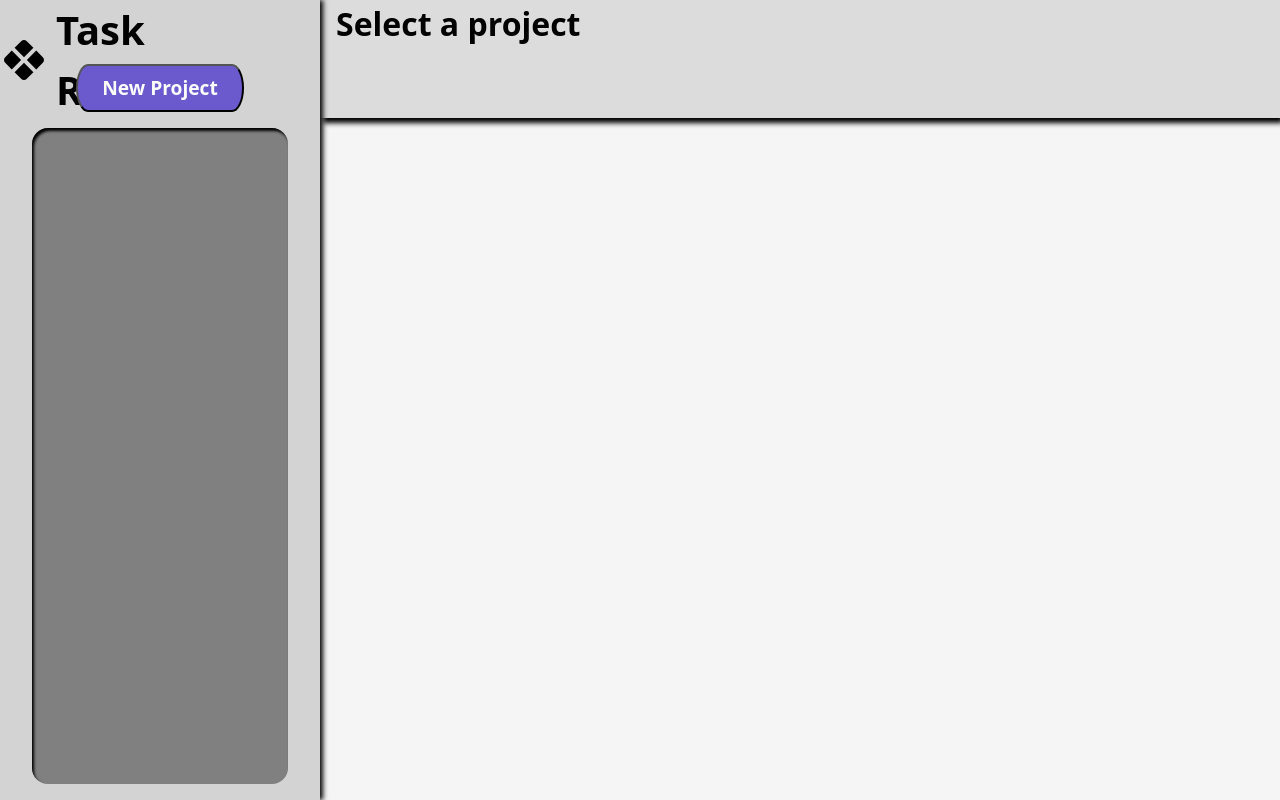
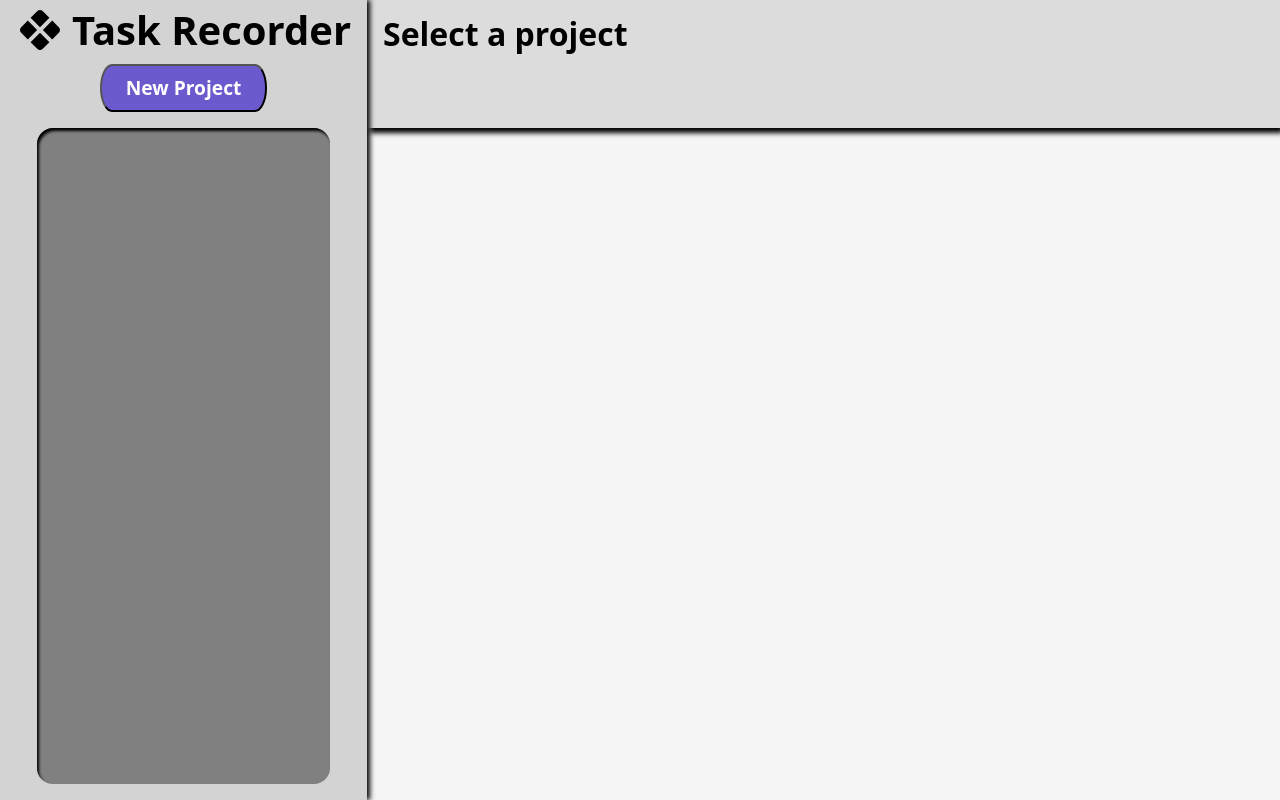
Before and after one commit to CyberDagger/odin_to-do, a website built with webpack: page src/template.html in a window 1280 px wide. Built offline with nearby package versions, Linux system fonts and the light colour scheme.

Commit message:
Grid alignment adjustments

```diff
--- a/src/styles.css
+++ b/src/styles.css
@@ -5,7 +5,8 @@
 body {
     height: 100vh;
     display: grid;
-    grid-template-columns: 1fr 3fr;
+    grid-template-columns: auto 1fr;
+    grid-template-rows: 8em auto;
     background-color: whitesmoke;
 }
 
@@ -14,6 +15,8 @@ button {
 }
 
 .sidebar {
+    grid-column: 1/2;
+    grid-row: 1/3;
     background-color: lightgray;
     display: grid;
     grid-template-rows: 3rem 3rem auto;
@@ -27,6 +30,7 @@ button {
     display: flex;
     justify-content: start;
     align-items: center;
+    margin: 0 1em;
     gap: 0.5rem;
     > h1 {
         font-size: 2.5rem;
@@ -53,8 +57,10 @@ button {
     padding: 0;
     background-color: gray;
     width: 80%;
-    display: flex;
-    flex-direction: column;
+    display: grid;
+    grid-template-columns: auto;
+    grid-auto-rows: auto;
+    align-content: start;
     gap: 16px;
     padding: 16px 8px;
     border-radius: 1em;
@@ -101,12 +107,14 @@ button {
 .header {
     background-color: gainsboro;
     padding: 0 1rem 1rem 1rem;
+    grid-column: 2/3;
+    grid-row: 1/2;
     display: grid;
     grid-template-columns: auto;
-    grid-template-rows: auto auto;
+    grid-template-rows: 3rem 3rem;
     justify-content: start;
-    column-gap: 1rem;
-    row-gap: 0.5rem;
+    align-content: end;
+    row-gap: 0.4rem;
     box-shadow: 3px 5px 5px;
     > button {
         justify-self: center;
@@ -114,7 +122,7 @@ button {
         color: white;
         font-size: 1.2rem;
         font-weight: bold;
-        padding: 0.4rem 1.3rem;
+        padding: 0.2rem 1.3rem;
         border-radius: 1em / 2em;
         &:disabled {
             visibility: hidden;
@@ -123,9 +131,12 @@ button {
 }
 
 #content {
+    grid-column: 2/3;
+    grid-row: 2/3;
     display: grid;
     grid-template-columns: auto;
     grid-auto-rows: auto;
+    align-content: start;
     padding: 16px;
     gap: 16px;
 }
--- a/src/template.html
+++ b/src/template.html
@@ -19,13 +19,11 @@
         <button id="button-load">Load</button>
         -->
     </div>
-    <div>
-        <div class="header">
-            <h1 id="title-project">Oof</h1>
-            <button id="button-new-task">New Task</button>
-        </div>
-        <div id="content"></div>
+    <div class="header">
+        <h1 id="title-project">Oof</h1>
+        <button id="button-new-task">New Task</button>
     </div>
+    <div id="content"></div>
 
     <dialog id="view-task">
         <div id="task-card">
```
